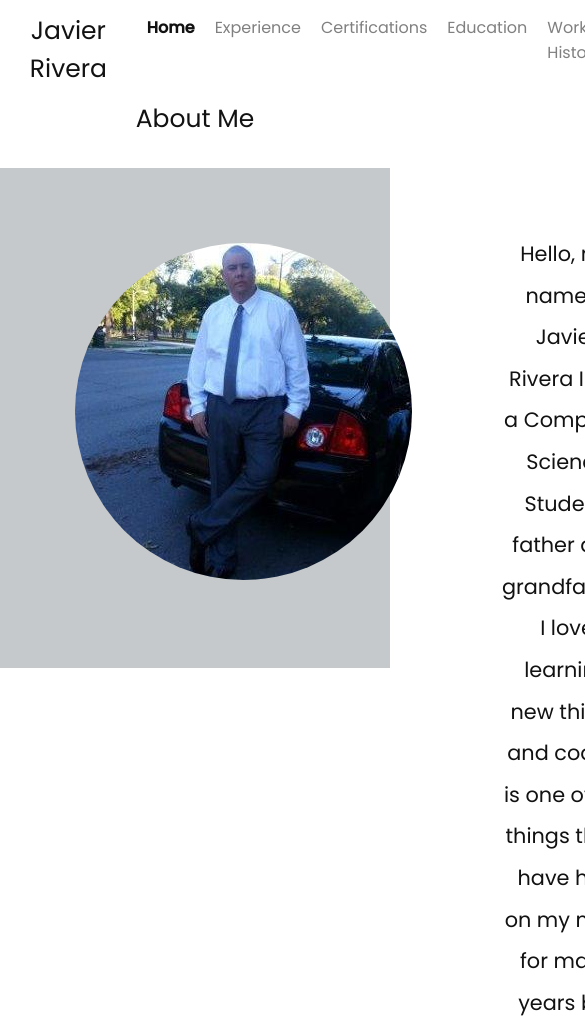
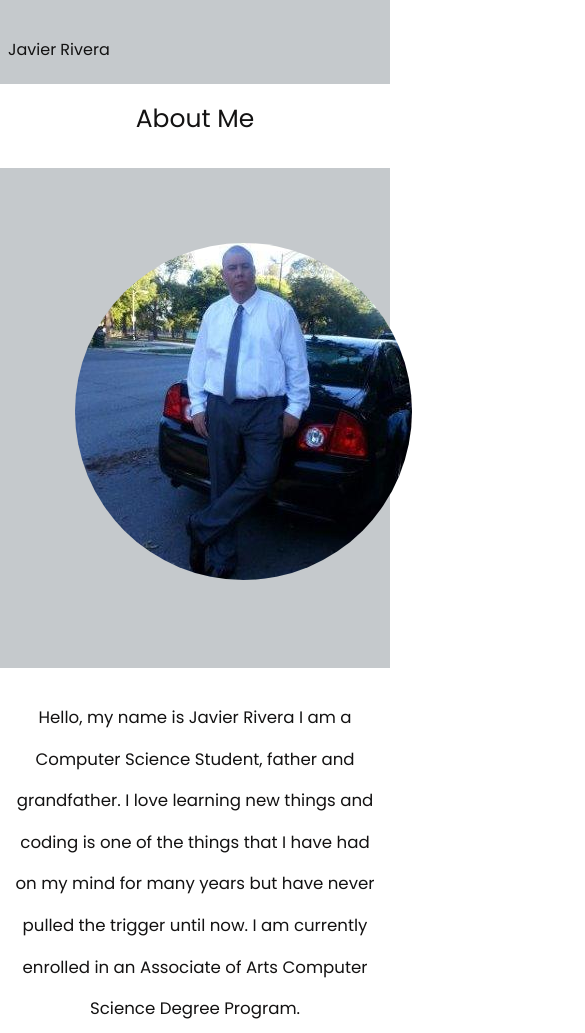
Before and after one commit to jrivera27/resumeold, a plain HTML site: page index.html in a window 390 px wide. Shown: the top 1033 px of the page, 585 px wide, since content can reach past the window. Drawn offline with Linux system fonts and the light colour scheme.

Commit message:
added media queries for phones max-width 478

```diff
--- a/index.html
+++ b/index.html
@@ -15,6 +15,7 @@
 
         <link rel="stylesheet" href="./styles.css">
     </head>
+
     <body>
 
         <!--Header and Navigation section beggining -->
@@ -32,7 +33,13 @@
                         <li class="nav-link"><a href="/work-history.html">Work History</a></li>
                         <li class="nav-link"><a href="/contact-me.html">Contact Me</a></li>
                     </ul>
+
+
                 </nav>
+
+
+
+
             </div>
 
         </header>
@@ -54,8 +61,13 @@
                 </div>
 
                 <div class="my-description">
-                        <p> Hello, my name is Javier Rivera I am a Computer Science Student, father and grandfather. I love learning new things and coding is one of the things that I have had on my mind for many years but have never pulled the trigger until now.  I am currently enrolled in an Associate of Arts Computer Science Degree Program. I contunue to learn from various online platforms, published readings, and research.  I have a desire to become a full stack web developer.
-                            </p
+                    <p> Hello, my name is Javier Rivera I am a Computer Science Student, father and grandfather. I love learning new things and coding is one of the things that I have had on my mind for many years but have never pulled the trigger until now.  I am currently enrolled in an Associate of Arts Computer Science Degree Program.
+                    </p>
+
+                    <br>
+
+                    <p>I contunue to learn from various online platforms, published readings, and research.  I have a desire to become a full stack web developer.
+                    </p
 
                 </div>
             </article>
--- a/styles.css
+++ b/styles.css
@@ -346,7 +346,76 @@ i.fas.fa-mobile-alt.fa-4x {
 
   }
 
-  @media screen and (max-width: 479px) {
+
+  @media screen and (max-width: 478px) {
   /* start of phone styles */
 
+
+
+
+  header {
+    background-color: rgb(197, 201, 204);
+
   }
+
+  .logo-container h4 {
+    font-size: 1em;
+    text-align: left;
+    margin: 5px 8px;
+  }
+
+  .logo-container {
+    max-width: 100%;
+    width: 478px;
+    float: left;
+  }
+
+  nav {
+  display: none;
+
+  }
+
+  .about-me {
+    max-width: 100%;
+    width: 478px;
+    display: block;
+    height: auto;
+
+  }
+
+  .my-image {
+    max-width: 100%;
+    width: 478px;
+    display: block;
+    height: auto;
+  }
+
+  .article1 {
+    max-width: 100%;
+    width: 478px;
+    display: flex;
+    flex-direction: row;
+    flex-wrap: wrap;
+  }
+
+  .my-description {
+    max-width: 100%;
+    width: 425px;
+
+    height: auto;
+    flex-direction: row;
+    margin: 20px auto 0 auto;
+    padding: 15px;
+  }
+
+  .my-description p {
+
+    font-size: .8em;
+
+
+  }
+
+
+
+
+  }
```
